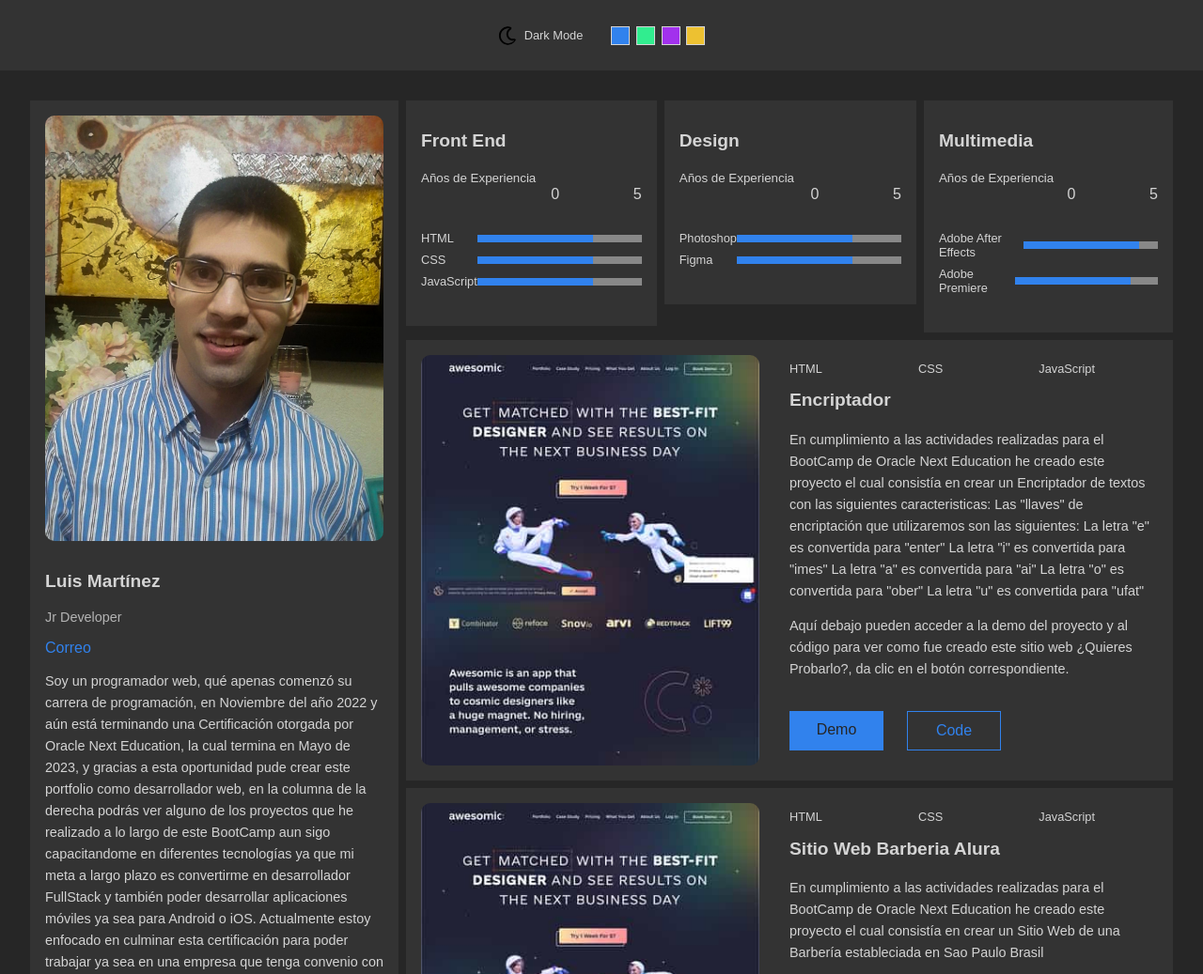
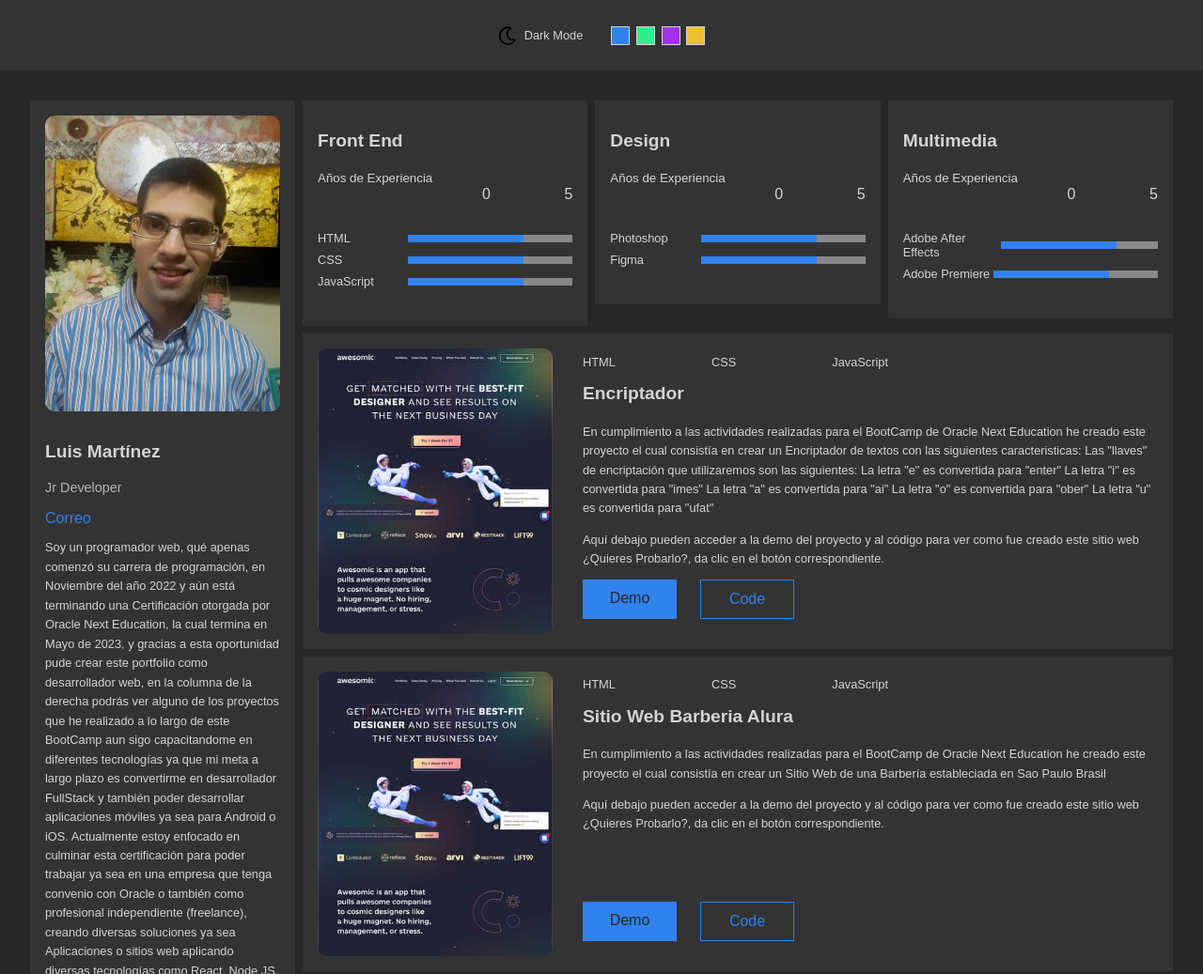
Before and after one commit to mtzcas/mtzcas.github.io, a plain HTML site: page index.html in a window 1280 px wide. Shown: the top 1037 px of the page at 94% size. Drawn offline with Linux system fonts and the light colour scheme.

Commit message:
Add files via upload

```diff
--- a/css/styles.css
+++ b/css/styles.css
@@ -141,7 +141,7 @@ body.dark{
 }
 
 .card__image-container{
-    min-width: 360px;
+    min-width: 250px;
     border-radius: var(--border-radius);
     overflow: hidden;
 }
@@ -167,7 +167,7 @@ body.dark{
 }
 
 .card__text{
-    font-size: 0.9rem;
+    font-size: 0.8rem;
     line-height: 1.6;
 }
 
```
